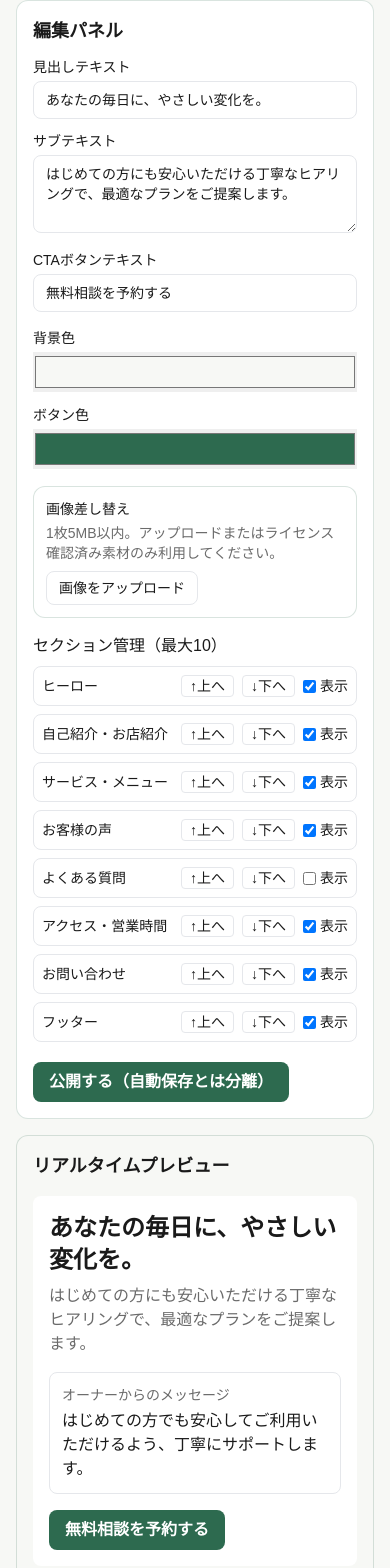
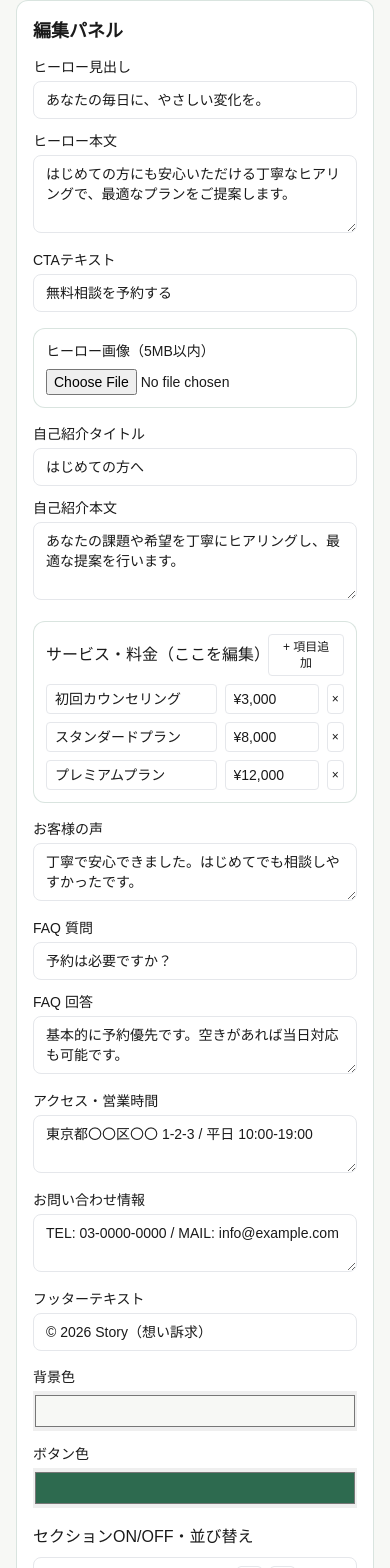
Before and after one commit to VeLoce14/HPsakusei, a Next.js app: page /editor/site-001 in a window 390 px wide. Shown: the part 300-1868 px from the top of the page. Built offline with nearby package versions, Linux system fonts and the light colour scheme.

Commit message:
feat: enable full section editing, image upload, and price editing in editor

```diff
--- a/app/(app)/editor/[siteId]/page.tsx
+++ b/app/(app)/editor/[siteId]/page.tsx
@@ -7,72 +7,11 @@ import { AppShell } from '@/components/app-shell'
 import { useDebouncedEffect } from '@/lib/debounce'
 import { contrastRatio } from '@/lib/color'
 import { useSites } from '@/lib/site-store'
+import { cloneSections, createDefaultContent, type SiteSection, type ServiceItem } from '@/lib/site-defaults'
 
-type Section = {
-  id: string
-  name: string
-  enabled: boolean
-}
-
-const initialSections: Section[] = [
-  { id: 'hero', name: 'ヒーロー', enabled: true },
-  { id: 'intro', name: '自己紹介・お店紹介', enabled: true },
-  { id: 'services', name: 'サービス・メニュー', enabled: true },
-  { id: 'reviews', name: 'お客様の声', enabled: true },
-  { id: 'faq', name: 'よくある質問', enabled: false },
-  { id: 'access', name: 'アクセス・営業時間', enabled: true },
-  { id: 'contact', name: 'お問い合わせ', enabled: true },
-  { id: 'footer', name: 'フッター', enabled: true }
-]
-
-function TemplatePreview({ templateId, heroTitle, heroBody, ctaText, buttonColor }: { templateId: string; heroTitle: string; heroBody: string; ctaText: string; buttonColor: string }) {
-  if (templateId === 'menu') {
-    return (
-      <article className="mt-4 rounded-lg bg-white p-4">
-        <h3 className="text-2xl font-bold">{heroTitle}</h3>
-        <p className="mt-2 text-subtext">{heroBody}</p>
-        <div className="mt-4 grid gap-2 sm:grid-cols-3">
-          {['おすすめA', '定番B', '季節限定C'].map((menu) => (
-            <div key={menu} className="rounded-lg border border-main/20 p-3">
-              <p className="text-sm text-subtext">{menu}</p>
-              <p className="mt-1 font-semibold">¥1,200〜</p>
-            </div>
-          ))}
-        </div>
-        <button style={{ backgroundColor: buttonColor }} className="mt-4 rounded-lg px-4 py-2 font-semibold text-white">{ctaText}</button>
-      </article>
-    )
-  }
-
-  if (templateId === 'trust') {
-    return (
-      <article className="mt-4 rounded-lg bg-white p-4">
-        <h3 className="text-2xl font-bold">{heroTitle}</h3>
-        <p className="mt-2 text-subtext">{heroBody}</p>
-        <div className="mt-4 rounded-lg bg-accent p-3">
-          <p className="text-sm font-semibold">実績・強み</p>
-          <ul className="mt-1 list-disc pl-5 text-sm text-subtext">
-            <li>継続率 92%</li>
-            <li>個別カスタム対応</li>
-            <li>初回無料相談あり</li>
-          </ul>
-        </div>
-        <button style={{ backgroundColor: buttonColor }} className="mt-4 rounded-lg px-4 py-2 font-semibold text-white">{ctaText}</button>
-      </article>
-    )
-  }
-
-  return (
-    <article className="mt-4 rounded-lg bg-white p-4">
-      <h3 className="text-2xl font-bold">{heroTitle}</h3>
-      <p className="mt-2 text-subtext">{heroBody}</p>
-      <div className="mt-4 rounded-lg border border-main/20 p-3">
-        <p className="text-sm text-subtext">オーナーからのメッセージ</p>
-        <p className="mt-1">はじめての方でも安心してご利用いただけるよう、丁寧にサポートします。</p>
-      </div>
-      <button style={{ backgroundColor: buttonColor }} className="mt-4 rounded-lg px-4 py-2 font-semibold text-white">{ctaText}</button>
-    </article>
-  )
+function PreviewSection({ section, children }: { section: SiteSection; children: React.ReactNode }) {
+  if (!section.enabled) return null
+  return <section className="mt-4 rounded-lg bg-white p-4">{children}</section>
 }
 
 export default function EditorPage() {
@@ -85,16 +24,42 @@ export default function EditorPage() {
   const [heroTitle, setHeroTitle] = useState('')
   const [heroBody, setHeroBody] = useState('')
   const [ctaText, setCtaText] = useState('')
+  const [heroImageUrl, setHeroImageUrl] = useState('')
+  const [introTitle, setIntroTitle] = useState('')
+  const [introBody, setIntroBody] = useState('')
+  const [serviceItems, setServiceItems] = useState<ServiceItem[]>([])
+  const [reviewText, setReviewText] = useState('')
+  const [faqQuestion, setFaqQuestion] = useState('')
+  const [faqAnswer, setFaqAnswer] = useState('')
+  const [accessInfo, setAccessInfo] = useState('')
+  const [contactInfo, setContactInfo] = useState('')
+  const [footerText, setFooterText] = useState('')
+
   const [status, setStatus] = useState<'saved' | 'unsaved' | 'saving'>('saved')
-  const [sections, setSections] = useState(initialSections)
+  const [sections, setSections] = useState<SiteSection[]>(cloneSections())
   const [bgColor, setBgColor] = useState('#f7f8f5')
   const [buttonColor, setButtonColor] = useState('#2d6a4f')
+  const [uploadMessage, setUploadMessage] = useState('')
 
   useEffect(() => {
     if (!site) return
+
+    const content = site.content ?? createDefaultContent(site.templateId)
+
     setHeroTitle(site.heroTitle)
     setHeroBody(site.heroBody)
     setCtaText(site.ctaText)
+    setHeroImageUrl(content.heroImageUrl)
+    setIntroTitle(content.introTitle)
+    setIntroBody(content.introBody)
+    setServiceItems(content.serviceItems)
+    setReviewText(content.reviewText)
+    setFaqQuestion(content.faqQuestion)
+    setFaqAnswer(content.faqAnswer)
+    setAccessInfo(content.accessInfo)
+    setContactInfo(content.contactInfo)
+    setFooterText(content.footerText)
+    setSections(cloneSections(site.sections))
     setStatus('saved')
   }, [site])
 
@@ -102,14 +67,50 @@ export default function EditorPage() {
     if (!site || status !== 'unsaved') return
 
     setStatus('saving')
-    updateSite(siteId, { heroTitle, heroBody, ctaText })
+
+    updateSite(siteId, {
+      heroTitle,
+      heroBody,
+      ctaText,
+      content: {
+        heroImageUrl,
+        introTitle,
+        introBody,
+        serviceItems,
+        reviewText,
+        faqQuestion,
+        faqAnswer,
+        accessInfo,
+        contactInfo,
+        footerText
+      },
+      sections
+    })
 
     fetch('/api/autosave', {
       method: 'POST',
       headers: { 'Content-Type': 'application/json' },
-      body: JSON.stringify({ siteId, heroTitle, heroBody, ctaText, sections })
+      body: JSON.stringify({
+        siteId,
+        heroTitle,
+        heroBody,
+        ctaText,
+        sections,
+        content: {
+          heroImageUrl,
+          introTitle,
+          introBody,
+          serviceItems,
+          reviewText,
+          faqQuestion,
+          faqAnswer,
+          accessInfo,
+          contactInfo,
+          footerText
+        }
+      })
     }).finally(() => setStatus('saved'))
-  }, [siteId, site, heroTitle, heroBody, ctaText, sections, status], 900)
+  }, [site, status, siteId, heroTitle, heroBody, ctaText, heroImageUrl, introTitle, introBody, serviceItems, reviewText, faqQuestion, faqAnswer, accessInfo, contactInfo, footerText, sections], 900)
 
   const ratio = useMemo(() => contrastRatio(bgColor, buttonColor), [bgColor, buttonColor])
   const lowContrast = ratio < 3
@@ -124,17 +125,58 @@ export default function EditorPage() {
     setStatus('unsaved')
   }
 
-  const toggleSection = (id: string) => {
+  const toggleSection = (id: SiteSection['id']) => {
     setSections((prev) => prev.map((s) => (s.id === id ? { ...s, enabled: !s.enabled } : s)))
     setStatus('unsaved')
   }
 
+  const updateServiceItem = (index: number, key: keyof ServiceItem, value: string) => {
+    const copied = [...serviceItems]
+    copied[index] = { ...copied[index], [key]: value }
+    setServiceItems(copied)
+    setStatus('unsaved')
+  }
+
+  const addServiceItem = () => {
+    setServiceItems((prev) => [...prev, { name: '新しいメニュー', price: '¥0' }])
+    setStatus('unsaved')
+  }
+
+  const removeServiceItem = (index: number) => {
+    setServiceItems((prev) => prev.filter((_, i) => i !== index))
+    setStatus('unsaved')
+  }
+
+  const handleImageUpload = (file: File | undefined) => {
+    if (!file) return
+
+    if (file.size > 5 * 1024 * 1024) {
+      setUploadMessage('画像は5MB以内にしてください。')
+      return
+    }
+
+    const reader = new FileReader()
+    reader.onload = () => {
+      const result = reader.result
+      if (typeof result === 'string') {
+        setHeroImageUrl(result)
+        setUploadMessage('画像をセットしました。')
+        setStatus('unsaved')
+      }
+    }
+    reader.readAsDataURL(file)
+  }
+
+  const visibleSectionMap = useMemo(() => {
+    return Object.fromEntries(sections.map((section) => [section.id, section])) as Record<SiteSection['id'], SiteSection>
+  }, [sections])
+
   return (
-    <AppShell title="HPエディタ（MVPモック）">
+    <AppShell title="HPエディタ（編集機能強化版）">
       <div className="mb-3 flex flex-wrap items-center justify-between gap-2">
         <div>
           <p className="text-sm text-subtext">編集対象HP: <span className="font-semibold text-text">{site?.name ?? siteId}</span></p>
-          <p className="text-xs text-subtext">現在テンプレート: {site?.templateName ?? '未設定'} / スマホ編集は可能ですがPC推奨です。</p>
+          <p className="text-xs text-subtext">現在テンプレート: {site?.templateName ?? '未設定'} / セクション本文・料金・画像を編集できます。</p>
         </div>
         <div className="flex gap-2">
           <Link href={`/templates?siteId=${siteId}`} className="rounded-lg border border-main/40 px-3 py-1.5 text-sm font-semibold text-main">テンプレート変更</Link>
@@ -149,31 +191,95 @@ export default function EditorPage() {
           <h2 className="font-heading text-lg font-bold">編集パネル</h2>
 
           <label className="mt-3 block text-sm">
-            見出しテキスト
-            <input
-              value={heroTitle}
-              onChange={(e) => { setHeroTitle(e.target.value); setStatus('unsaved') }}
-              className="mt-1 w-full rounded-lg border border-main/30 px-3 py-2"
-            />
+            ヒーロー見出し
+            <input value={heroTitle} onChange={(e) => { setHeroTitle(e.target.value); setStatus('unsaved') }} className="mt-1 w-full rounded-lg border border-main/30 px-3 py-2" />
           </label>
 
           <label className="mt-3 block text-sm">
-            サブテキスト
-            <textarea
-              value={heroBody}
-              onChange={(e) => { setHeroBody(e.target.value); setStatus('unsaved') }}
-              className="mt-1 w-full rounded-lg border border-main/30 px-3 py-2"
-              rows={3}
-            />
+            ヒーロー本文
+            <textarea value={heroBody} onChange={(e) => { setHeroBody(e.target.value); setStatus('unsaved') }} className="mt-1 w-full rounded-lg border border-main/30 px-3 py-2" rows={3} />
           </label>
 
           <label className="mt-3 block text-sm">
-            CTAボタンテキスト
+            CTAテキスト
+            <input value={ctaText} onChange={(e) => { setCtaText(e.target.value); setStatus('unsaved') }} className="mt-1 w-full rounded-lg border border-main/30 px-3 py-2" />
+          </label>
+
+          <div className="mt-4 card p-3 text-sm">
+            <p className="font-medium">ヒーロー画像（5MB以内）</p>
             <input
-              value={ctaText}
-              onChange={(e) => { setCtaText(e.target.value); setStatus('unsaved') }}
-              className="mt-1 w-full rounded-lg border border-main/30 px-3 py-2"
+              type="file"
+              accept="image/*"
+              className="mt-2 block w-full text-sm"
+              onChange={(e) => handleImageUpload(e.target.files?.[0])}
             />
+            {uploadMessage ? <p className="mt-2 text-xs text-subtext">{uploadMessage}</p> : null}
+          </div>
+
+          <label className="mt-4 block text-sm">
+            自己紹介タイトル
+            <input value={introTitle} onChange={(e) => { setIntroTitle(e.target.value); setStatus('unsaved') }} className="mt-1 w-full rounded-lg border border-main/30 px-3 py-2" />
+          </label>
+
+          <label className="mt-3 block text-sm">
+            自己紹介本文
+            <textarea value={introBody} onChange={(e) => { setIntroBody(e.target.value); setStatus('unsaved') }} className="mt-1 w-full rounded-lg border border-main/30 px-3 py-2" rows={3} />
+          </label>
+
+          <div className="mt-4 card p-3">
+            <div className="flex items-center justify-between">
+              <p className="font-medium">サービス・料金（ここを編集）</p>
+              <button type="button" onClick={addServiceItem} className="rounded border border-main/40 px-2 py-1 text-xs">+ 項目追加</button>
+            </div>
+            <div className="mt-2 space-y-2">
+              {serviceItems.map((item, index) => (
+                <div key={`${item.name}-${index}`} className="grid grid-cols-12 gap-2">
+                  <input
+                    value={item.name}
+                    onChange={(e) => updateServiceItem(index, 'name', e.target.value)}
+                    className="col-span-7 rounded border border-main/30 px-2 py-1 text-sm"
+                    placeholder="メニュー名"
+                  />
+                  <input
+                    value={item.price}
+                    onChange={(e) => updateServiceItem(index, 'price', e.target.value)}
+                    className="col-span-4 rounded border border-main/30 px-2 py-1 text-sm"
+                    placeholder="¥8,000"
+                  />
+                  <button type="button" onClick={() => removeServiceItem(index)} className="col-span-1 rounded border text-xs">×</button>
+                </div>
+              ))}
+            </div>
+          </div>
+
+          <label className="mt-4 block text-sm">
+            お客様の声
+            <textarea value={reviewText} onChange={(e) => { setReviewText(e.target.value); setStatus('unsaved') }} className="mt-1 w-full rounded-lg border border-main/30 px-3 py-2" rows={2} />
+          </label>
+
+          <label className="mt-3 block text-sm">
+            FAQ 質問
+            <input value={faqQuestion} onChange={(e) => { setFaqQuestion(e.target.value); setStatus('unsaved') }} className="mt-1 w-full rounded-lg border border-main/30 px-3 py-2" />
+          </label>
+
+          <label className="mt-3 block text-sm">
+            FAQ 回答
+            <textarea value={faqAnswer} onChange={(e) => { setFaqAnswer(e.target.value); setStatus('unsaved') }} className="mt-1 w-full rounded-lg border border-main/30 px-3 py-2" rows={2} />
+          </label>
+
+          <label className="mt-3 block text-sm">
+            アクセス・営業時間
+            <textarea value={accessInfo} onChange={(e) => { setAccessInfo(e.target.value); setStatus('unsaved') }} className="mt-1 w-full rounded-lg border border-main/30 px-3 py-2" rows={2} />
+          </label>
+
+          <label className="mt-3 block text-sm">
+            お問い合わせ情報
+            <textarea value={contactInfo} onChange={(e) => { setContactInfo(e.target.value); setStatus('unsaved') }} className="mt-1 w-full rounded-lg border border-main/30 px-3 py-2" rows={2} />
+          </label>
+
+          <label className="mt-3 block text-sm">
+            フッターテキスト
+            <input value={footerText} onChange={(e) => { setFooterText(e.target.value); setStatus('unsaved') }} className="mt-1 w-full rounded-lg border border-main/30 px-3 py-2" />
           </label>
 
           <div className="mt-4 grid gap-3 sm:grid-cols-2">
@@ -189,21 +295,15 @@ export default function EditorPage() {
 
           {lowContrast ? <p className="mt-2 text-sm text-red-700">背景色とボタン色のコントラスト比が低い可能性があります（{ratio.toFixed(2)}:1）</p> : null}
 
-          <div className="mt-4 card p-3 text-sm">
-            <p className="font-medium">画像差し替え</p>
-            <p className="mt-1 text-subtext">1枚5MB以内。アップロードまたはライセンス確認済み素材のみ利用してください。</p>
-            <button className="mt-2 rounded-lg border border-main/40 px-3 py-1.5" type="button">画像をアップロード</button>
-          </div>
-
           <div className="mt-4">
-            <p className="font-medium">セクション管理（最大10）</p>
+            <p className="font-medium">セクションON/OFF・並び替え</p>
             <div className="mt-2 space-y-2">
               {sections.map((section, index) => (
                 <div key={section.id} className="flex items-center justify-between rounded-lg border border-main/20 bg-white p-2 text-sm">
                   <span>{section.name}</span>
                   <div className="flex items-center gap-2">
-                    <button onClick={() => moveSection(index, -1)} className="rounded border px-2" type="button">↑上へ</button>
-                    <button onClick={() => moveSection(index, 1)} className="rounded border px-2" type="button">↓下へ</button>
+                    <button onClick={() => moveSection(index, -1)} className="rounded border px-2" type="button">↑</button>
+                    <button onClick={() => moveSection(index, 1)} className="rounded border px-2" type="button">↓</button>
                     <label className="flex items-center gap-1">
                       <input type="checkbox" checked={section.enabled} onChange={() => toggleSection(section.id)} />
                       表示
@@ -219,13 +319,55 @@ export default function EditorPage() {
 
         <section className="card p-4" aria-label="リアルタイムプレビュー" style={{ backgroundColor: bgColor }}>
           <h2 className="font-heading text-lg font-bold">リアルタイムプレビュー</h2>
-          <TemplatePreview
-            templateId={site?.templateId ?? 'story'}
-            heroTitle={heroTitle}
-            heroBody={heroBody}
-            ctaText={ctaText}
-            buttonColor={buttonColor}
-          />
+
+          <PreviewSection section={visibleSectionMap.hero}>
+            <h3 className="text-2xl font-bold">{heroTitle}</h3>
+            <p className="mt-2 text-subtext">{heroBody}</p>
+            {heroImageUrl ? <img src={heroImageUrl} alt="ヒーロー画像" className="mt-3 h-48 w-full rounded-lg object-cover" /> : null}
+            <button style={{ backgroundColor: buttonColor }} className="mt-4 rounded-lg px-4 py-2 font-semibold text-white">{ctaText}</button>
+          </PreviewSection>
+
+          <PreviewSection section={visibleSectionMap.intro}>
+            <h4 className="text-xl font-bold">{introTitle}</h4>
+            <p className="mt-2 text-subtext">{introBody}</p>
+          </PreviewSection>
+
+          <PreviewSection section={visibleSectionMap.services}>
+            <h4 className="text-xl font-bold">サービス・メニュー</h4>
+            <div className="mt-3 grid gap-2 sm:grid-cols-2">
+              {serviceItems.map((item, index) => (
+                <div key={`${item.name}-${index}`} className="rounded-lg border border-main/20 p-3">
+                  <p className="text-sm text-subtext">{item.name}</p>
+                  <p className="mt-1 font-semibold">{item.price}</p>
+                </div>
+              ))}
+            </div>
+          </PreviewSection>
+
+          <PreviewSection section={visibleSectionMap.reviews}>
+            <h4 className="text-xl font-bold">お客様の声</h4>
+            <p className="mt-2 text-subtext">「{reviewText}」</p>
+          </PreviewSection>
+
+          <PreviewSection section={visibleSectionMap.faq}>
+            <h4 className="text-xl font-bold">よくある質問</h4>
+            <p className="mt-2 font-semibold">Q. {faqQuestion}</p>
+            <p className="mt-1 text-subtext">A. {faqAnswer}</p>
+          </PreviewSection>
+
+          <PreviewSection section={visibleSectionMap.access}>
+            <h4 className="text-xl font-bold">アクセス・営業時間</h4>
+            <p className="mt-2 text-subtext whitespace-pre-line">{accessInfo}</p>
+          </PreviewSection>
+
+          <PreviewSection section={visibleSectionMap.contact}>
+            <h4 className="text-xl font-bold">お問い合わせ</h4>
+            <p className="mt-2 text-subtext whitespace-pre-line">{contactInfo}</p>
+          </PreviewSection>
+
+          <PreviewSection section={visibleSectionMap.footer}>
+            <p className="text-sm text-subtext">{footerText}</p>
+          </PreviewSection>
         </section>
       </div>
     </AppShell>
--- a/app/(app)/templates/page.tsx
+++ b/app/(app)/templates/page.tsx
@@ -5,6 +5,7 @@ import { useRouter } from 'next/navigation'
 import { AppShell } from '@/components/app-shell'
 import { TEMPLATE_PRESETS } from '@/data/template-presets'
 import { useSites } from '@/lib/site-store'
+import { cloneSections, createDefaultContent } from '@/lib/site-defaults'
 
 export default function TemplatesPage() {
   const router = useRouter()
@@ -41,7 +42,9 @@ export default function TemplatesPage() {
       templateName: preset.name,
       heroTitle: preset.sampleHeroTitle,
       heroBody: preset.sampleHeroBody,
-      ctaText: preset.ctaText
+      ctaText: preset.ctaText,
+      content: createDefaultContent(preset.id),
+      sections: cloneSections()
     })
 
     setMessage(`「${selectedSite.name}」に ${preset.name} を適用しました。`)
--- /dev/null
+++ b/lib/site-defaults.ts
@@ -0,0 +1,68 @@
+import { getTemplatePresetById } from '@/data/template-presets'
+
+export type SiteSection = {
+  id: 'hero' | 'intro' | 'services' | 'reviews' | 'faq' | 'access' | 'contact' | 'footer'
+  name: string
+  enabled: boolean
+}
+
+export type ServiceItem = {
+  name: string
+  price: string
+}
+
+export type SiteContent = {
+  heroImageUrl: string
+  introTitle: string
+  introBody: string
+  serviceItems: ServiceItem[]
+  reviewText: string
+  faqQuestion: string
+  faqAnswer: string
+  accessInfo: string
+  contactInfo: string
+  footerText: string
+}
+
+export const defaultSections: SiteSection[] = [
+  { id: 'hero', name: 'ヒーロー', enabled: true },
+  { id: 'intro', name: '自己紹介・お店紹介', enabled: true },
+  { id: 'services', name: 'サービス・メニュー', enabled: true },
+  { id: 'reviews', name: 'お客様の声', enabled: true },
+  { id: 'faq', name: 'よくある質問', enabled: false },
+  { id: 'access', name: 'アクセス・営業時間', enabled: true },
+  { id: 'contact', name: 'お問い合わせ', enabled: true },
+  { id: 'footer', name: 'フッター', enabled: true }
+]
+
+export function createDefaultContent(templateId: string): SiteContent {
+  const preset = getTemplatePresetById(templateId)
+
+  return {
+    heroImageUrl: '',
+    introTitle: 'はじめての方へ',
+    introBody: 'あなたの課題や希望を丁寧にヒアリングし、最適な提案を行います。',
+    serviceItems:
+      templateId === 'menu'
+        ? [
+            { name: 'ランチセット', price: '¥1,200' },
+            { name: 'スペシャルプレート', price: '¥1,800' },
+            { name: '季節のデザート', price: '¥650' }
+          ]
+        : [
+            { name: '初回カウンセリング', price: '¥3,000' },
+            { name: 'スタンダードプラン', price: '¥8,000' },
+            { name: 'プレミアムプラン', price: '¥12,000' }
+          ],
+    reviewText: '丁寧で安心できました。はじめてでも相談しやすかったです。',
+    faqQuestion: '予約は必要ですか？',
+    faqAnswer: '基本的に予約優先です。空きがあれば当日対応も可能です。',
+    accessInfo: '東京都〇〇区〇〇 1-2-3 / 平日 10:00-19:00',
+    contactInfo: 'TEL: 03-0000-0000 / MAIL: info@example.com',
+    footerText: `© ${new Date().getFullYear()} ${preset.name}`
+  }
+}
+
+export function cloneSections(sections?: SiteSection[]) {
+  return (sections ?? defaultSections).map((section) => ({ ...section }))
+}
--- a/lib/site-store.ts
+++ b/lib/site-store.ts
@@ -3,21 +3,30 @@
 import { useEffect, useMemo, useState } from 'react'
 import { mockSites, type MockSite } from '@/lib/mock'
 import { getTemplatePresetById } from '@/data/template-presets'
+import { cloneSections, createDefaultContent } from '@/lib/site-defaults'
 
-const STORAGE_KEY = 'webapp_mock_sites_v2'
+const STORAGE_KEY = 'webapp_mock_sites_v3'
+
+function normalizeSite(site: MockSite): MockSite {
+  return {
+    ...site,
+    content: site.content ?? createDefaultContent(site.templateId),
+    sections: cloneSections(site.sections)
+  }
+}
 
 function loadSites(): MockSite[] {
   if (typeof window === 'undefined') return mockSites
 
   try {
     const raw = window.localStorage.getItem(STORAGE_KEY)
-    if (!raw) return mockSites
+    if (!raw) return mockSites.map(normalizeSite)
 
     const parsed = JSON.parse(raw) as MockSite[]
-    if (!Array.isArray(parsed) || parsed.length === 0) return mockSites
-    return parsed
+    if (!Array.isArray(parsed) || parsed.length === 0) return mockSites.map(normalizeSite)
+    return parsed.map(normalizeSite)
   } catch {
-    return mockSites
+    return mockSites.map(normalizeSite)
   }
 }
 
@@ -27,7 +36,7 @@ function saveSites(sites: MockSite[]) {
 }
 
 export function useSites() {
-  const [sites, setSites] = useState<MockSite[]>(mockSites)
+  const [sites, setSites] = useState<MockSite[]>(mockSites.map(normalizeSite))
   const [hydrated, setHydrated] = useState(false)
 
   useEffect(() => {
@@ -60,7 +69,9 @@ export function useSites() {
               enabledToppings: [],
               heroTitle: preset.sampleHeroTitle,
               heroBody: preset.sampleHeroBody,
-              ctaText: preset.ctaText
+              ctaText: preset.ctaText,
+              content: createDefaultContent(preset.id),
+              sections: cloneSections()
             },
             ...prev
           ]
@@ -68,7 +79,7 @@ export function useSites() {
       },
 
       updateSite(siteId: string, patch: Partial<MockSite>) {
-        setSites((prev) => prev.map((site) => (site.id === siteId ? { ...site, ...patch } : site)))
+        setSites((prev) => prev.map((site) => (site.id === siteId ? normalizeSite({ ...site, ...patch }) : site)))
       },
 
       toggleTopping(siteId: string, toppingId: string) {
```
Also changed, not shown: lib/mock.ts (+9 -2 lines), 1 other file (tests, documents, lock files or other folders).
